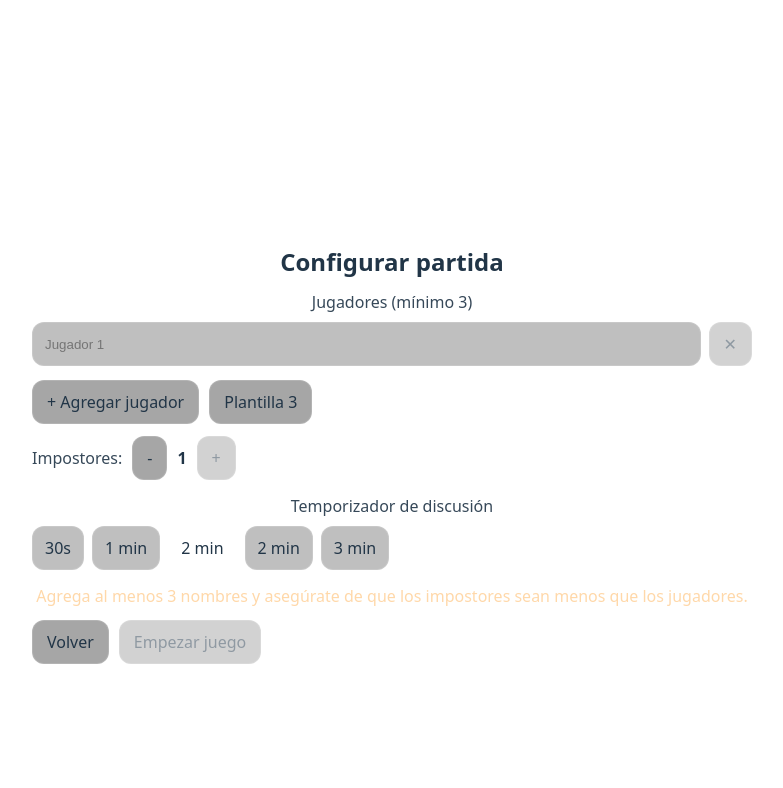
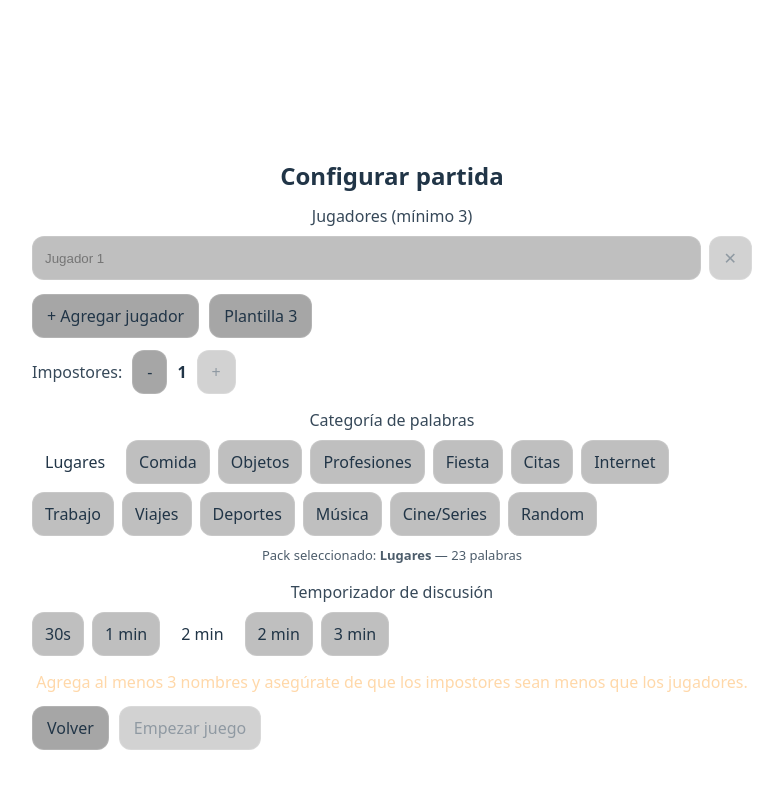
Before and after one commit to juliancourse07/impostor-neon, a React (Vite) app: page / in a window 1280 px wide. Both pictures are taken after a click on the button "Crear partida". Shown: the top 788 px of the page, without its empty margins (248-1031 px from the left). Built offline with nearby package versions, Linux system fonts and the light colour scheme.

Commit message:
Add more word categories for 20-35 players

```diff
--- a/src/App.tsx
+++ b/src/App.tsx
@@ -2,6 +2,20 @@ import { useEffect, useMemo, useRef, useState } from "react";
 import "./App.css";
 
 type Screen = "home" | "setup" | "reveal" | "play" | "vote" | "result" | "gameover";
+
+type WordPackKey =
+  | "lugares"
+  | "comida"
+  | "objetos"
+  | "profesiones"
+  | "fiesta"
+  | "citas"
+  | "internet"
+  | "trabajo"
+  | "viajes"
+  | "deportes"
+  | "musica"
+  | "cine_series";
 
 function shuffle<T>(arr: T[]) {
   const a = [...arr];
@@ -27,7 +41,6 @@ function formatMMSS(totalSeconds: number) {
 }
 
 async function playAlarm() {
-  // WebAudio beep pattern (no asset needed)
   const AudioCtx = window.AudioContext || (window as any).webkitAudioContext;
   if (!AudioCtx) return;
 
@@ -35,7 +48,7 @@ async function playAlarm() {
   const now = ctx.currentTime;
 
   const master = ctx.createGain();
-  master.gain.value = 0.06; // not too loud
+  master.gain.value = 0.06;
   master.connect(ctx.destination);
 
   const beep = (t: number, freq: number, dur: number) => {
@@ -55,16 +68,13 @@ async function playAlarm() {
     osc.stop(t + dur + 0.02);
   };
 
-  // 3 beeps escalating
   beep(now + 0.0, 880, 0.18);
   beep(now + 0.25, 988, 0.18);
   beep(now + 0.5, 1108, 0.22);
 
-  // close context a bit later
   setTimeout(() => ctx.close().catch(() => {}), 1200);
 }
 
-// NEW: tick for the last 10 seconds
 async function playTick() {
   const AudioCtx = window.AudioContext || (window as any).webkitAudioContext;
   if (!AudioCtx) return;
@@ -95,12 +105,320 @@ async function playTick() {
   setTimeout(() => ctx.close().catch(() => {}), 200);
 }
 
+// --- Word packs (categories) ---
+const WORD_PACKS: Record<WordPackKey, { label: string; words: string[] }> = {
+  lugares: {
+    label: "Lugares",
+    words: [
+      "PLAYA",
+      "HOSPITAL",
+      "ESCUELA",
+      "AEROPUERTO",
+      "CINE",
+      "BIBLIOTECA",
+      "GIMNASIO",
+      "SUPERMERCADO",
+      "RESTAURANTE",
+      "HOTEL",
+      "PARQUE",
+      "IGLESIA",
+      "MUSEO",
+      "ESTADIO",
+      "GASOLINERA",
+      "METRO",
+      "ZOO",
+      "TEATRO",
+      "BAR",
+      "DISCOTECA",
+      "CAFETERIA",
+      "UNIVERSIDAD",
+      "OFICINA",
+    ],
+  },
+
+  comida: {
+    label: "Comida",
+    words: [
+      "PIZZA",
+      "HAMBURGUESA",
+      "SUSHI",
+      "TACOS",
+      "AREPA",
+      "PASTA",
+      "ENSALADA",
+      "HELADO",
+      "CHOCOLATE",
+      "EMPANADA",
+      "PAN",
+      "ARROZ",
+      "POLLO",
+      "SOPA",
+      "CAFÉ",
+      "JUGO",
+      "CERVEZA",
+      "VINO",
+      "TEQUILA",
+      "AGUARDIENTE",
+    ],
+  },
+
+  objetos: {
+    label: "Objetos",
+    words: [
+      "CELULAR",
+      "TECLADO",
+      "AUDIFONOS",
+      "MOCHILA",
+      "LAPIZ",
+      "CUADERNO",
+      "RELOJ",
+      "GAFAS",
+      "LLAVES",
+      "BOTELLA",
+      "CONTROL",
+      "CAMARA",
+      "SILLA",
+      "ESPEJO",
+      "PARAGUAS",
+      "CARGADOR",
+      "ANILLO",
+      "MAQUILLAJE",
+      "PERFUME",
+      "MALETA",
+    ],
+  },
+
+  profesiones: {
+    label: "Profesiones",
+    words: [
+      "DOCTOR",
+      "ENFERMERA",
+      "PROFESOR",
+      "POLICIA",
+      "BOMBERO",
+      "CHEF",
+      "PILOTO",
+      "ABOGADO",
+      "INGENIERO",
+      "DENTISTA",
+      "VETERINARIO",
+      "ARQUITECTO",
+      "PROGRAMADOR",
+      "DISEÑADOR",
+      "MUSICO",
+      "PSICOLOGO",
+      "PERIODISTA",
+      "FOTOGRAFO",
+      "BARBERO",
+      "EMPRENDEDOR",
+    ],
+  },
+
+  // ---- FUN PACKS (20-35) ----
+  fiesta: {
+    label: "Fiesta",
+    words: [
+      "SHOT",
+      "BRINDIS",
+      "KARAOKE",
+      "DJ",
+      "COPA",
+      "CERVEZA",
+      "VINO",
+      "COCTEL",
+      "AMIGOS",
+      "AFTER",
+      "BAILE",
+      "REGGAETON",
+      "ELECTRONICA",
+      "DISFRAZ",
+      "CUMPLEAÑOS",
+      "CONFETI",
+      "RESACA",
+      "FIESTA SORPRESA",
+    ],
+  },
+
+  citas: {
+    label: "Citas",
+    words: [
+      "PRIMERA CITA",
+      "MATCH",
+      "GHOSTING",
+      "RED FLAG",
+      "GREEN FLAG",
+      "COMPLIMENTO",
+      "FLORES",
+      "CENA",
+      "BESO",
+      "FRIENDZONE",
+      "PLAN TRANQUI",
+      "PLAN IMPROVISADO",
+      "RELACION",
+      "EX",
+      "CELOS",
+      "STALK",
+    ],
+  },
+
+  internet: {
+    label: "Internet",
+    words: [
+      "MEME",
+      "VIRAL",
+      "TIKTOK",
+      "INSTAGRAM",
+      "TWITTER",
+      "STREAM",
+      "CHAT",
+      "LIKE",
+      "FOLLOW",
+      "HATER",
+      "INFLUENCER",
+      "PODCAST",
+      "SPOILER",
+      "CAPTURA",
+      "WIFI",
+      "CRINGE",
+      "BAIT",
+    ],
+  },
+
+  trabajo: {
+    label: "Trabajo",
+    words: [
+      "REUNION",
+      "JUNTA",
+      "PRESENTACION",
+      "JEFE",
+      "OFICINA",
+      "TELETRABAJO",
+      "HOME OFFICE",
+      "EXCEL",
+      "CORREO",
+      "LLAMADA",
+      "HORAS EXTRA",
+      "SALARIO",
+      "RENUNCIA",
+      "VACACIONES",
+      "BURNOUT",
+      "CAFÉ",
+    ],
+  },
+
+  viajes: {
+    label: "Viajes",
+    words: [
+      "AEROPUERTO",
+      "MALETA",
+      "PASAPORTE",
+      "HOTEL",
+      "HOSTAL",
+      "MAPA",
+      "TOUR",
+      "PLAYA",
+      "MONTAÑA",
+      "MUSEO",
+      "FOTO",
+      "SOUVENIR",
+      "AVION",
+      "TREN",
+      "UBER",
+      "RESERVA",
+    ],
+  },
+
+  deportes: {
+    label: "Deportes",
+    words: [
+      "FUTBOL",
+      "BASKET",
+      "TENIS",
+      "CICLISMO",
+      "GIMNASIO",
+      "PESAS",
+      "CARDIO",
+      "ENTRENADOR",
+      "PARTIDO",
+      "FINAL",
+      "GOL",
+      "EQUIPO",
+      "CAMISETA",
+      "MARATON",
+      "YOGA",
+      "PILATES",
+    ],
+  },
+
+  musica: {
+    label: "Música",
+    words: [
+      "CONCIERTO",
+      "FESTIVAL",
+      "PLAYLIST",
+      "SPOTIFY",
+      "AURICULARES",
+      "GUITARRA",
+      "PIANO",
+      "BATERIA",
+      "CANTANTE",
+      "BANDA",
+      "ALBUM",
+      "CORO",
+      "RITMO",
+      "LETRA",
+      "MELODIA",
+      "AUTO-TUNE",
+    ],
+  },
+
+  cine_series: {
+    label: "Cine/Series",
+    words: [
+      "NETFLIX",
+      "CINE",
+      "SERIE",
+      "TEMPORADA",
+      "FINAL",
+      "SPOILER",
+      "TRAILER",
+      "ACTOR",
+      "ACTRIZ",
+      "DIRECTOR",
+      "POPCORN",
+      "MARATON",
+      "CAPITULO",
+      "VILLANO",
+      "HEROE",
+      "ESCENA POST-CREDITOS",
+    ],
+  },
+};
+
+const PACK_KEYS: WordPackKey[] = [
+  "lugares",
+  "comida",
+  "objetos",
+  "profesiones",
+  "fiesta",
+  "citas",
+  "internet",
+  "trabajo",
+  "viajes",
+  "deportes",
+  "musica",
+  "cine_series",
+];
+
 export default function App() {
   const [screen, setScreen] = useState<Screen>("home");
 
   // Setup
   const [players, setPlayers] = useState<string[]>([""]);
   const [impostorsCount, setImpostorsCount] = useState(1);
+
+  // Pack selection
+  const [pack, setPack] = useState<WordPackKey>("lugares");
 
   // Keep focus in inputs while typing
   const playerInputRefs = useRef<Array<HTMLInputElement | null>>([]);
@@ -134,8 +452,6 @@ export default function App() {
   const [timeLeft, setTimeLeft] = useState<number>(90);
   const [timerRunning, setTimerRunning] = useState(false);
   const alarmedRef = useRef(false);
-
-  // NEW: avoid double tick on initial render, and ensure one tick per second
   const lastTickedRef = useRef<number | null>(null);
 
   const cleanPlayers = useMemo(
@@ -148,19 +464,6 @@ export default function App() {
     impostorsCount >= 1 &&
     impostorsCount < cleanPlayers.length;
 
-  const wordBank = [
-    "PIZZA",
-    "HOSPITAL",
-    "PLAYA",
-    "ESCUELA",
-    "AEROPUERTO",
-    "CINE",
-    "BIBLIOTECA",
-    "GIMNASIO",
-    "SUPERMERCADO",
-    "RESTAURANTE",
-  ];
-
   const aliveCount = useMemo(() => countAlive(alive), [alive]);
 
   const aliveImpostorsCount = useMemo(() => {
@@ -172,6 +475,9 @@ export default function App() {
   const aliveCrewCount = useMemo(() => {
     return aliveCount - aliveImpostorsCount;
   }, [aliveCount, aliveImpostorsCount]);
+
+  const packInfo = WORD_PACKS[pack];
+  const packCount = packInfo.words.length;
 
   function setUpNewGame() {
     const p = cleanPlayers;
@@ -189,7 +495,7 @@ export default function App() {
   }
 
   function startRoundWithState(aliveState: boolean[]) {
-    const word = pickRandom(wordBank);
+    const word = pickRandom(WORD_PACKS[pack].words);
     setSecretWord(word);
 
     const order = cleanPlayers
@@ -204,7 +510,6 @@ export default function App() {
     setEjected(null);
     setLastEjectedWasImpostor(null);
 
-    // reset timer for new round discussion
     setTimeLeft(discussionDuration);
     setTimerRunning(false);
     alarmedRef.current = false;
@@ -222,6 +527,7 @@ export default function App() {
     setScreen("home");
     setPlayers([""]);
     setImpostorsCount(1);
+    setPack("lugares");
 
     setAlive([]);
     setImpostors(new Set());
@@ -297,16 +603,14 @@ export default function App() {
     return () => window.clearInterval(id);
   }, [screen, timerRunning]);
 
-  // NEW: Tick in last 10 seconds (10..1), only when timer is running and on play screen
+  // Tick in last 10 seconds
   useEffect(() => {
     if (screen !== "play") return;
     if (!timerRunning) return;
 
     if (timeLeft <= 10 && timeLeft >= 1) {
-      // ensure one tick per second value
       if (lastTickedRef.current !== timeLeft) {
         lastTickedRef.current = timeLeft;
-
         playTick().catch(() => {});
         try {
           navigator.vibrate?.(20);
@@ -374,7 +678,6 @@ export default function App() {
     return cleanPlayers.map((p, i) => ({ name: p, i, alive: alive[i] ?? false }));
   }, [cleanPlayers, alive]);
 
-  // Timer UI derived
   const progress = useMemo(() => {
     const total = discussionDuration;
     if (total <= 0) return 0;
@@ -397,7 +700,7 @@ export default function App() {
             <Button
               onClick={() =>
                 alert(
-                  "Flujo:\n1) Configura jugadores\n2) Reparto (pasar el teléfono)\n3) Discusión con temporizador\n4) Votación (abierta)\n5) Se expulsa y se evalúa victoria\n6) Si nadie gana, siguiente ronda",
+                  "Flujo:\n1) Configura jugadores\n2) Elige categoría de palabras\n3) Reparto\n4) Discusión con temporizador\n5) Votación\n6) Rondas hasta que alguien gane",
                 )
               }
             >
@@ -476,10 +779,59 @@ export default function App() {
           </div>
 
           <label style={{ display: "block", marginBottom: 8, opacity: 0.9 }}>
+            Categoría de palabras
+          </label>
+
+          <div style={{ display: "flex", gap: 8, flexWrap: "wrap", marginBottom: 10 }}>
+            {PACK_KEYS.map((k) => {
+              const selected = pack === k;
+              return (
+                <button
+                  key={k}
+                  type="button"
+                  onClick={() => setPack(k)}
+                  style={{
+                    padding: "10px 12px",
+                    borderRadius: 12,
+                    border: selected
+                      ? "1px solid rgba(255,255,255,0.38)"
+                      : "1px solid rgba(255,255,255,0.14)",
+                    background: selected ? "rgba(255,255,255,0.10)" : "rgba(0,0,0,0.25)",
+                    color: "inherit",
+                    cursor: "pointer",
+                  }}
+                >
+                  {WORD_PACKS[k].label}
+                </button>
+              );
+            })}
+
+            <button
+              type="button"
+              onClick={() => setPack(pickRandom(PACK_KEYS))}
+              style={{
+                padding: "10px 12px",
+                borderRadius: 12,
+                border: "1px solid rgba(255,255,255,0.14)",
+                background: "rgba(0,0,0,0.25)",
+                color: "inherit",
+                cursor: "pointer",
+              }}
+              title="Elegir una categoría al azar"
+            >
+              Random
+            </button>
+          </div>
+
+          <div style={{ opacity: 0.8, marginBottom: 14, fontSize: 13 }}>
+            Pack seleccionado: <strong>{packInfo.label}</strong> — {packCount} palabras
+          </div>
+
+          <label style={{ display: "block", marginBottom: 8, opacity: 0.9 }}>
             Temporizador de discusión
           </label>
           <div style={{ display: "flex", gap: 8, flexWrap: "wrap", marginBottom: 14 }}>
-            {([30, 60, 90, 120, 180] as const).map((sec) => {
+            {DURATION_OPTIONS.map((sec) => {
               const selected = discussionDuration === sec;
               return (
                 <button
@@ -528,6 +880,9 @@ export default function App() {
       {screen === "reveal" && (
         <Card>
           <h2 style={{ margin: "0 0 8px" }}>Revelar rol — Ronda {round}</h2>
+          <p style={{ margin: "0 0 10px", opacity: 0.85 }}>
+            Categoría: <strong>{packInfo.label}</strong>
+          </p>
           <p style={{ margin: "0 0 16px", opacity: 0.85 }}>
             Vivos: <strong>{aliveCount}</strong> (Tripulación {aliveCrewCount} / Impostores{" "}
             {aliveImpostorsCount})
@@ -583,7 +938,7 @@ export default function App() {
                   onClick={() => {
                     if (revealPos + 1 >= revealOrder.length) {
                       setScreen("play");
-                      setTimerRunning(true); // auto-start timer on entering discussion
+                      setTimerRunning(true);
                     } else {
                       setRevealPos((p) => p + 1);
                       setIsRevealed(false);
@@ -612,6 +967,10 @@ export default function App() {
       {screen === "play" && (
         <Card>
           <h2 style={{ margin: "0 0 8px" }}>Discusión — Ronda {round}</h2>
+
+          <div style={{ marginBottom: 10, opacity: 0.85 }}>
+            Categoría: <strong>{packInfo.label}</strong>
+          </div>
 
           <div
             style={{
@@ -764,7 +1123,7 @@ export default function App() {
             <Button onClick={resetAll}>Salir</Button>
           </div>
 
-          <p style={{ marginTop: 12, opacity: 0.6, fontSize: 13 }}>La palabra cambia cada ronda.</p>
+          <GhostHint>La palabra cambia cada ronda.</GhostHint>
         </Card>
       )}
 
```
